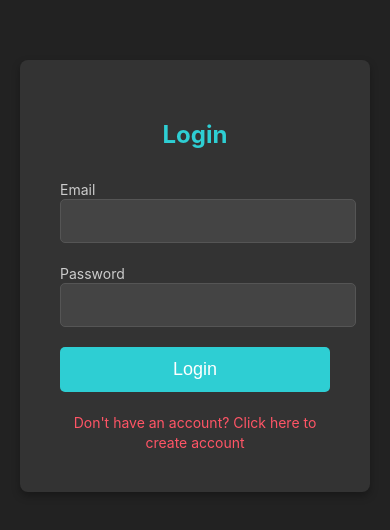
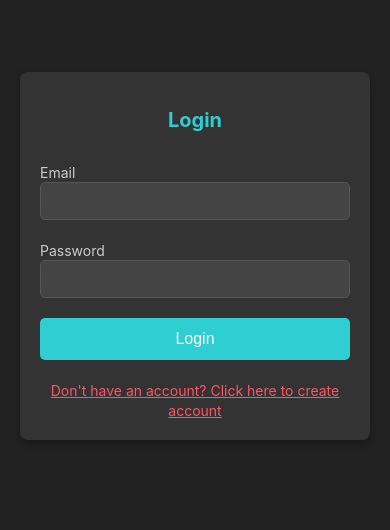
Before and after one commit to SrCOBOL/Spotidados-1, a React (Create React App) app: page / in a window 390 px wide. Shown: the part 166-696 px from the top of the page. Built offline with nearby package versions, Linux system fonts and the light colour scheme.

Commit message:
Update final Login.css

```diff
--- a/src/components/styles/Login.css
+++ b/src/components/styles/Login.css
@@ -1,3 +1,9 @@
+*,
+*::before,
+*::after {
+  box-sizing: border-box;
+}
+
 .login-container {
   display: flex;
   justify-content: center;
@@ -6,6 +12,7 @@
   background-color: #222;
   color: white;
   padding: 20px;
+  margin: 0;
 }
 
 .login-form {
@@ -58,7 +65,7 @@
   font-size: 18px;
   border-radius: 5px;
   cursor: pointer;
-  transition: background-color 0.3s;
+  transition: background-color 0.3s ease;
 }
 
 .btn-submit:hover {
@@ -72,4 +79,26 @@
 
 .toggle-register span {
   font-size: 14px;
+  color: #f56;
+  cursor: pointer;
+  text-decoration: underline;
 }
+
+@media (max-width: 480px) {
+  .login-form {
+    padding: 20px;
+  }
+
+  .login-form h2 {
+    font-size: 20px;
+  }
+
+  .form-group input {
+    padding: 10px;
+    font-size: 14px;
+  }
+
+  .btn-submit {
+    font-size: 16px;
+  }
+}
```
